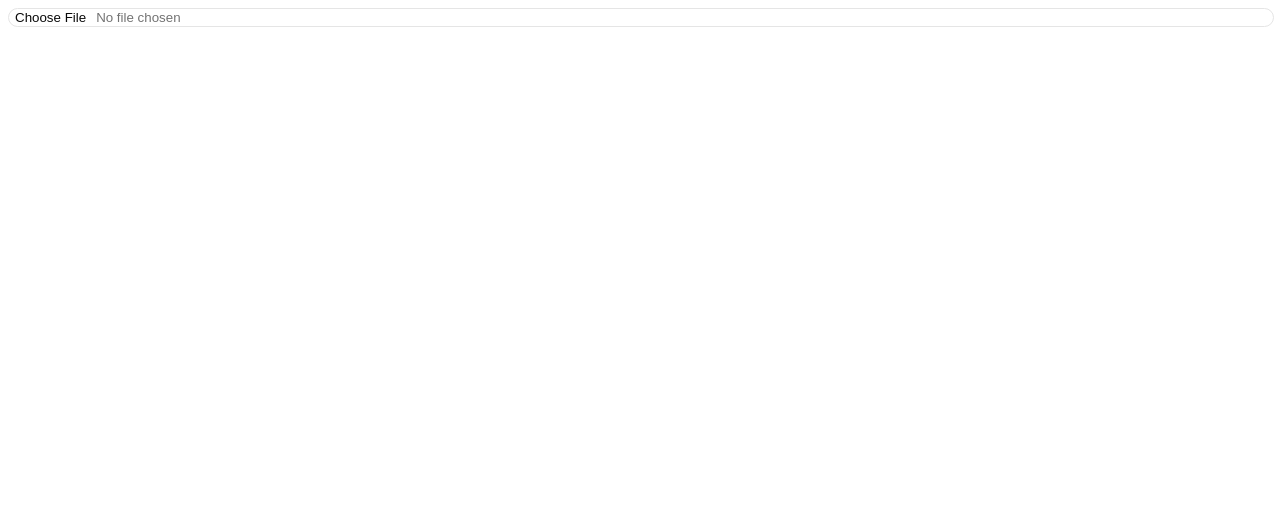
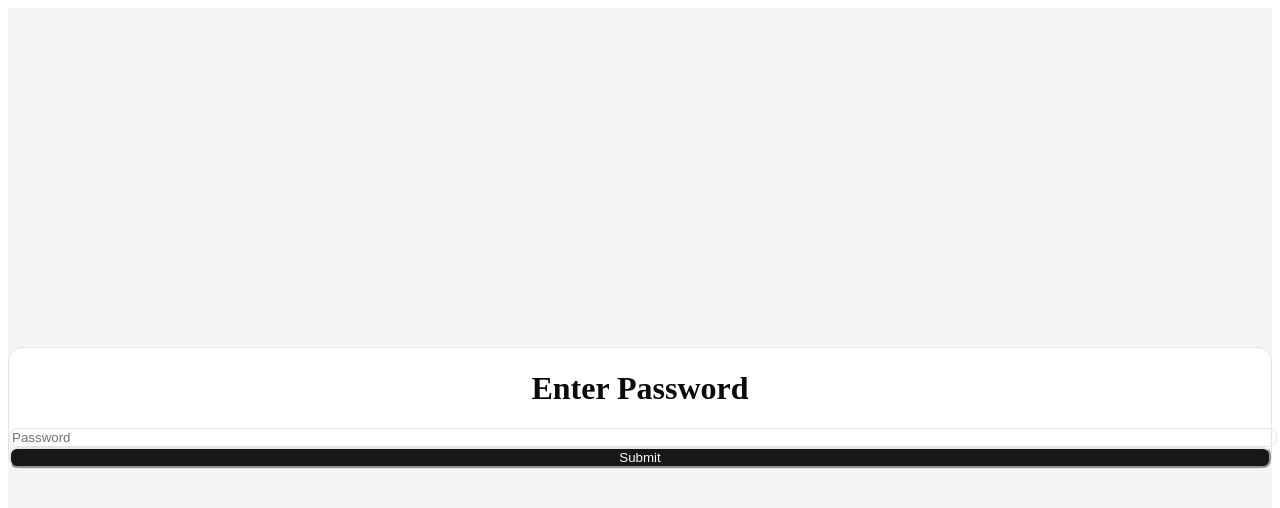
Before and after one commit to benkiguna/mega-gallery, a Next.js app: page / in a window 1280 px wide. Shown: the top 508 px of the page. Built offline with nearby package versions, Linux system fonts and the light colour scheme.

Commit message:
add screen protector

```diff
--- /dev/null
+++ b/src/app/components/PasswordGate.tsx
@@ -0,0 +1,48 @@
+"use client";
+
+import { useState } from "react";
+import { Input } from "@/components/ui/input";
+import { Button } from "@/components/ui/button";
+import { Card, CardContent } from "@/components/ui/card";
+
+const PASSWORD = "megabluff";
+
+export default function PasswordGate({ children }: { children: React.ReactNode }) {
+  const [password, setPassword] = useState("");
+  const [authenticated, setAuthenticated] = useState(false);
+  const [error, setError] = useState("");
+
+  const handleSubmit = (e: React.FormEvent) => {
+    e.preventDefault();
+    if (password === PASSWORD) {
+      setAuthenticated(true);
+    } else {
+      setError("Incorrect password.");
+    }
+  };
+
+  if (authenticated) return <>{children}</>;
+
+  return (
+    <div className="min-h-screen flex items-center justify-center bg-muted px-4">
+      <Card className="w-full max-w-sm shadow-xl">
+        <CardContent className="p-6">
+          <form onSubmit={handleSubmit} className="space-y-4">
+            <h1 className="text-xl font-semibold text-center">Enter Password</h1>
+            <Input
+                type="password"
+                placeholder="Password"
+                value={password}
+                onChange={(e) => setPassword(e.target.value)}
+                className="px-4 py-3 mb-4"
+                />
+            {error && <p className="text-sm text-red-500 text-center">{error}</p>}
+            <Button type="submit" className="w-full">
+              Submit
+            </Button>
+          </form>
+        </CardContent>
+      </Card>
+    </div>
+  );
+}
--- a/src/app/page.tsx
+++ b/src/app/page.tsx
@@ -1,9 +1,12 @@
 import GalleryUploader from "./components/GalleryUploader";
+import PasswordGate from "./components/PasswordGate";
 
 export default function Home() {
   return (
     <main className="min-h-screen bg-white px-2 py-4">
-      <GalleryUploader />
+      <PasswordGate>
+        <GalleryUploader />
+      </PasswordGate>
     </main>
   );
 }
```
